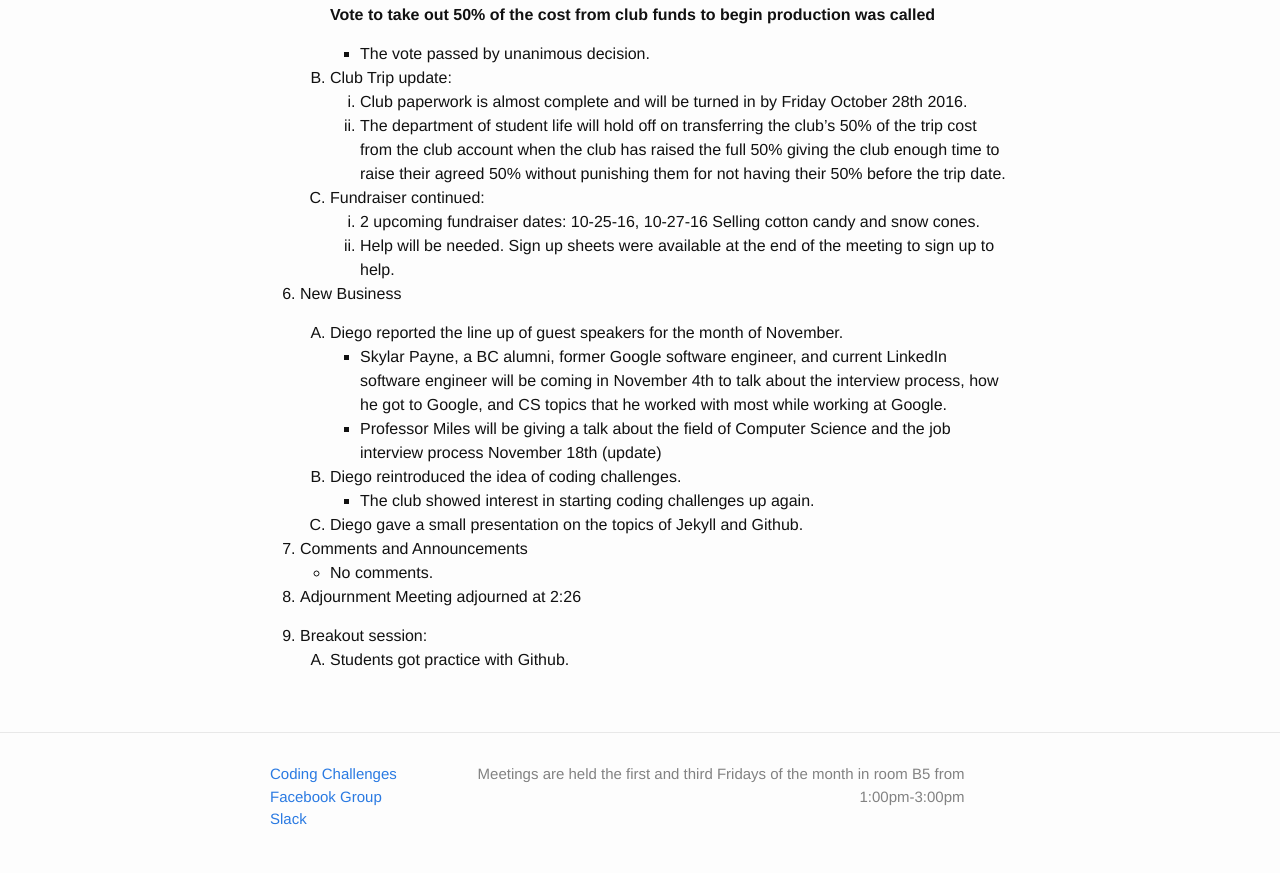
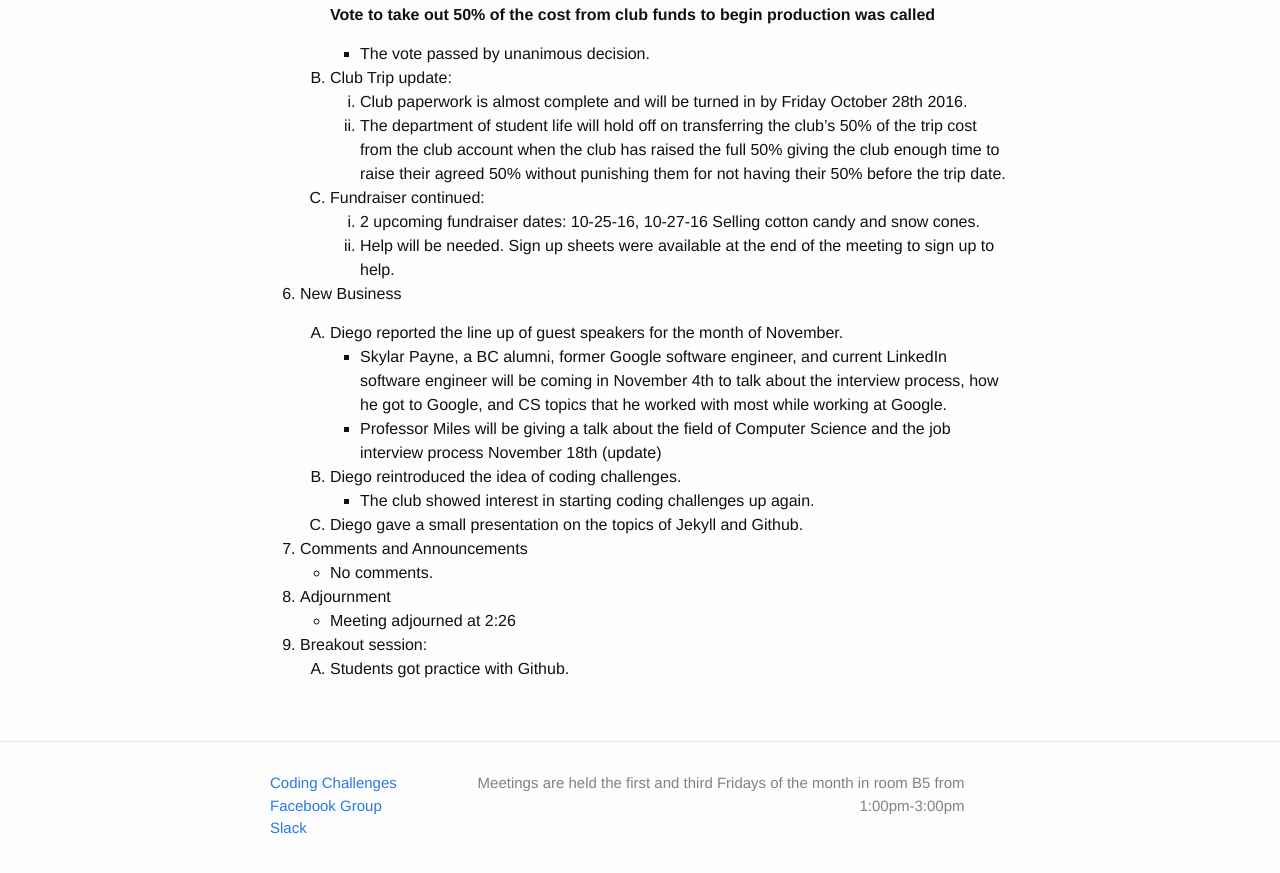
Before and after one commit to AICSC/aicsc.github.io, a Jekyll site: the page built from _posts/minutes/2016-10-21-minutes.markdown, in a window 1280 px wide and 900 px high, scrolled down 821 px. Shown: the top 873 px of the window. Built offline with Jekyll 4.4.1, drawn with Linux system fonts in a browser that asks for light colours.

```diff
--- a/_posts/minutes/2016-10-21-minutes.markdown
+++ b/_posts/minutes/2016-10-21-minutes.markdown
@@ -60,7 +60,7 @@
 	* No comments.
 
 8. Adjournment
-	Meeting adjourned at 2:26
+	* Meeting adjourned at 2:26
 
 9. Breakout session:
 	1. Students got practice with Github.
```
